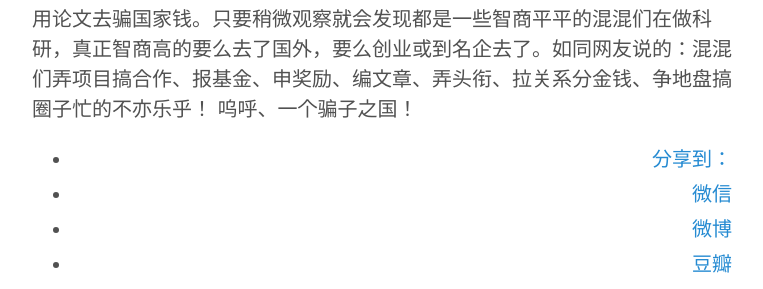
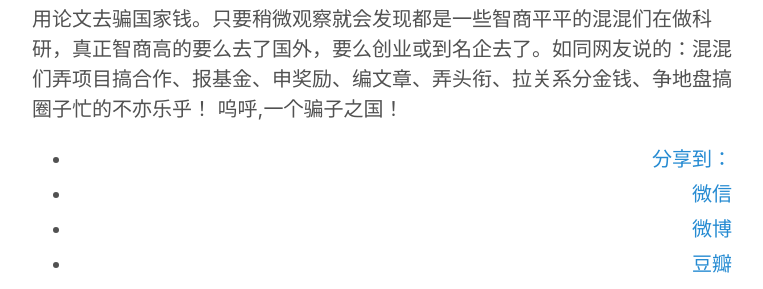
Before and after one commit to hwdong/hwdong-old.github.io, a Jekyll site: the page built from _posts/2019-02-19-不做恶.md, in a window 1280 px wide. Shown: the part 947-1236 px from the top of the page, without its empty margins (258-1021 px from the left). Built offline with Jekyll 4.4.1, drawn with Linux system fonts in a browser that asks for light colours; comment, search, counter and statistics services are not loaded; some of the changed text lies outside the part shown.

Commit message:
Update 2019-02-19-不做恶.md

```diff
--- a/_posts/2019-02-19-不做恶.md
+++ b/_posts/2019-02-19-不做恶.md
@@ -22,4 +22,4 @@ tags:
 
 用莫言的话安慰自己： 钱越多罪越大、官越大罪越大、项目越多罪越大、团伙人越多罪 越大、经济越发展罪越大、越成功罪越大。 不管哪个行业、追求GDP就是一种罪恶！如同一个黑社会里，你做事越多罪越大，你地位越高罪恶越大。比如近期播放的电视剧，魏忠贤得势时，朝中官员个个巴结投靠千岁爷爷、抢着做千岁爷爷的儿子孙子，一旦魏忠贤失势了，这帮儿子孙子们纷纷上书弹劾魏，墙头草翻脸比翻书还快！
 
-国内做纵向项目的几乎都是骗子和贪污犯。而且也做不出什么创新的东西，就是用论文去骗国家钱。只要稍微观察就会发现都是一些智商平平的混混们在做科研，真正智商高的要么去了国外，要么创业或到名企去了。如同网友说的：混混们弄项目搞合作、报基金、申奖励、编文章、弄头衔、拉关系分金钱、争地盘搞圈子忙的不亦乐乎！ 呜呼、一个骗子之国！
+国内做纵向项目的几乎都是骗子和贪污犯。而且也做不出什么创新的东西，就是用论文去骗国家钱。只要稍微观察就会发现都是一些智商平平的混混们在做科研，真正智商高的要么去了国外，要么创业或到名企去了。如同网友说的：混混们弄项目搞合作、报基金、申奖励、编文章、弄头衔、拉关系分金钱、争地盘搞圈子忙的不亦乐乎！ 呜呼,一个骗子之国！
```
